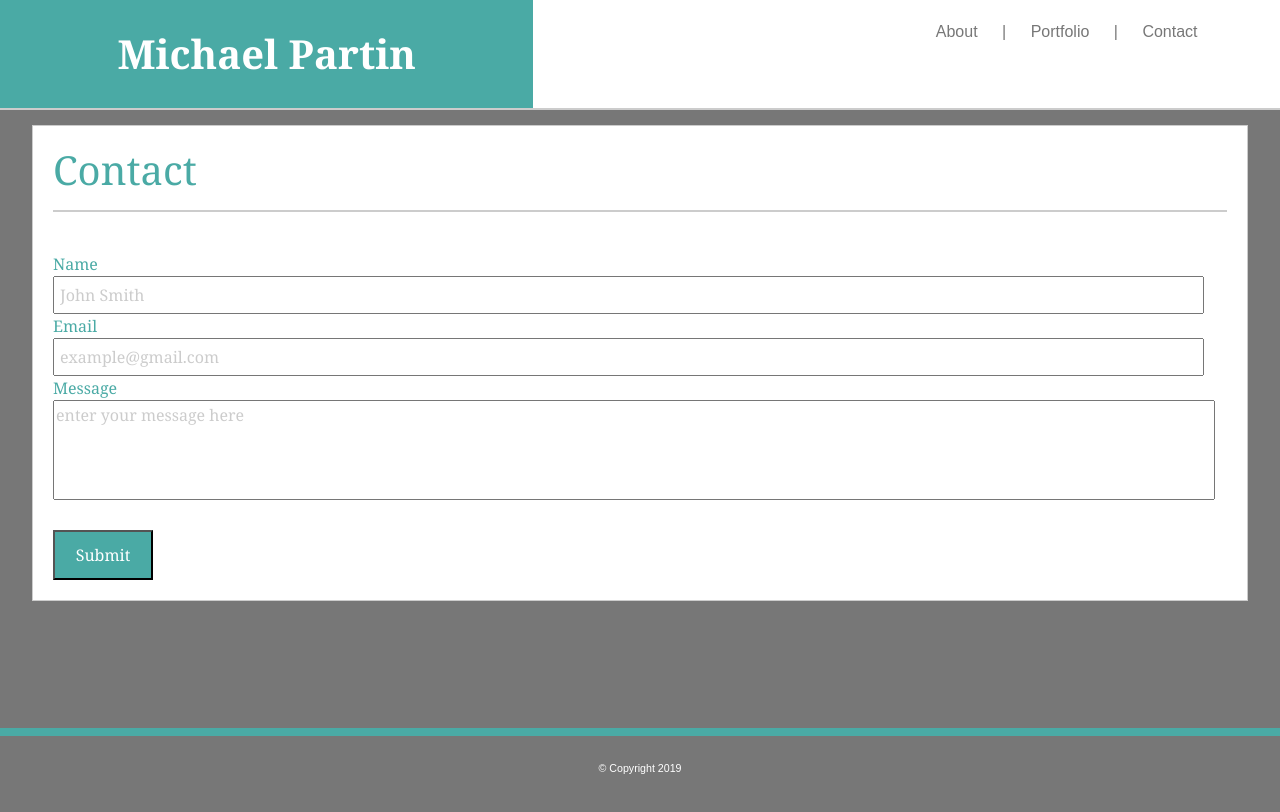
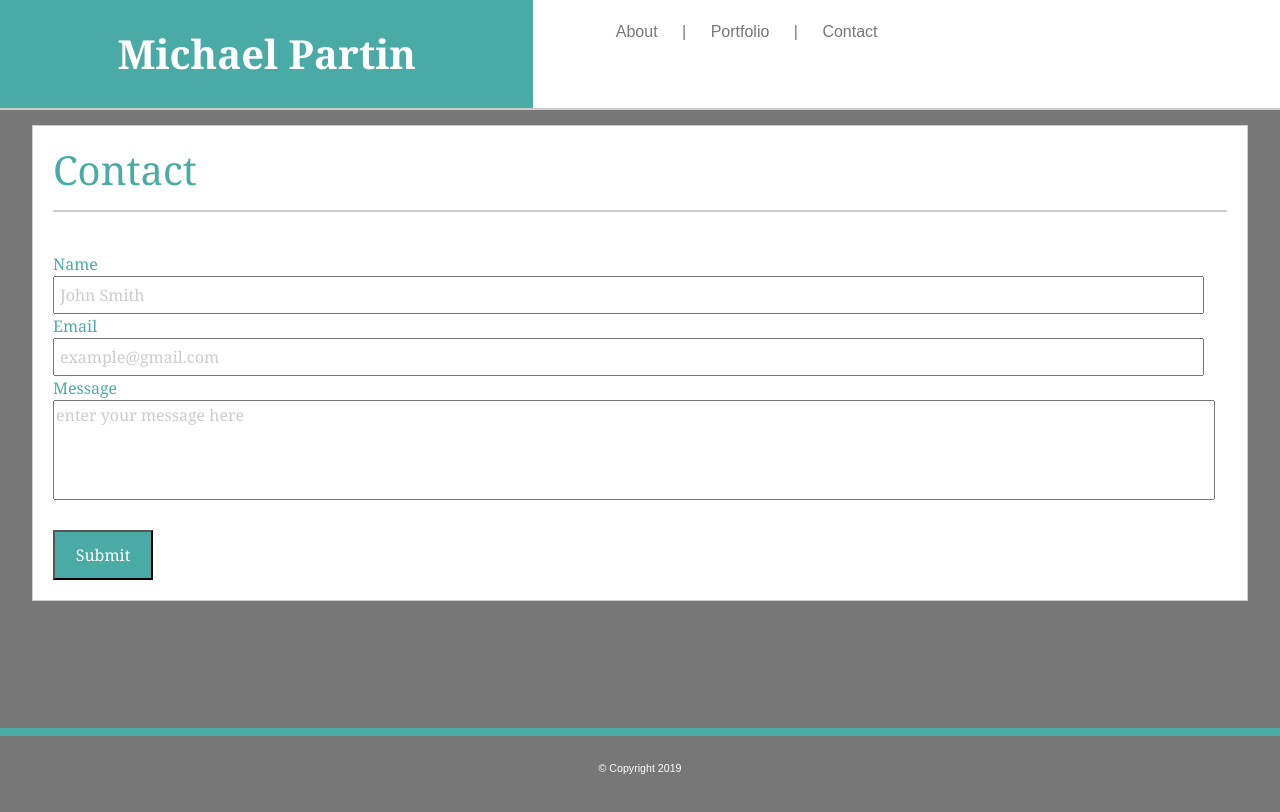
Before and after one commit to rev1311/responsive-portfolio, a plain HTML site: page contact.html in a window 1280 px wide. Drawn offline with nearby package versions, Linux system fonts and the light colour scheme.

Commit message:
removed line 18

```diff
--- a/contact.html
+++ b/contact.html
@@ -15,7 +15,6 @@
     <header>
         <div class="row no-gutters">
             <div class="col-12 col-sm-12 col-md-6 col-lg-5"><h1>Michael Partin</h1></div>
-            <div class="d-none d-lg-block col-lg-3"></div>
             <div class="col-12 col-sm-12 col-md-6 col-lg-4">
                 <nav>
                     <ul>
```
